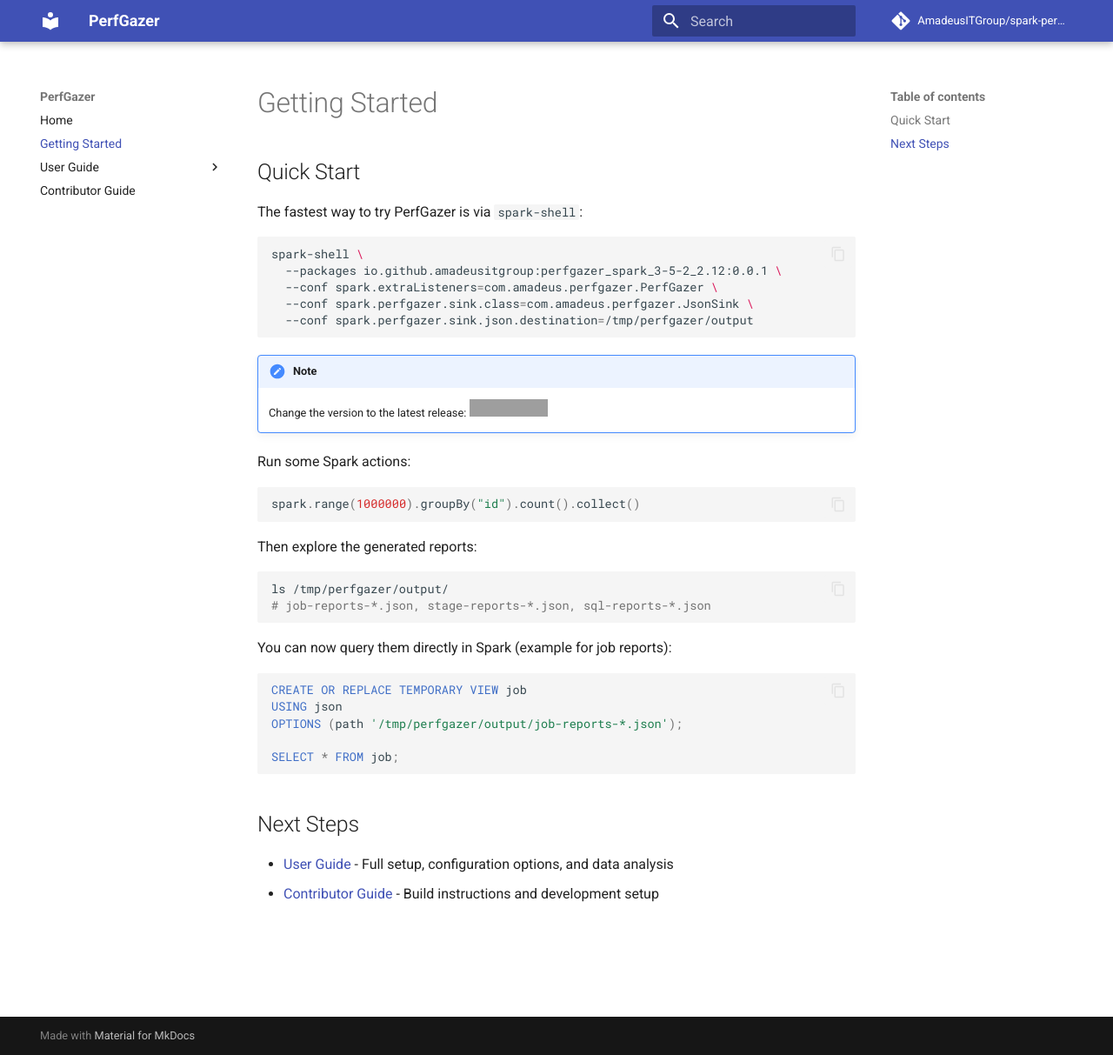
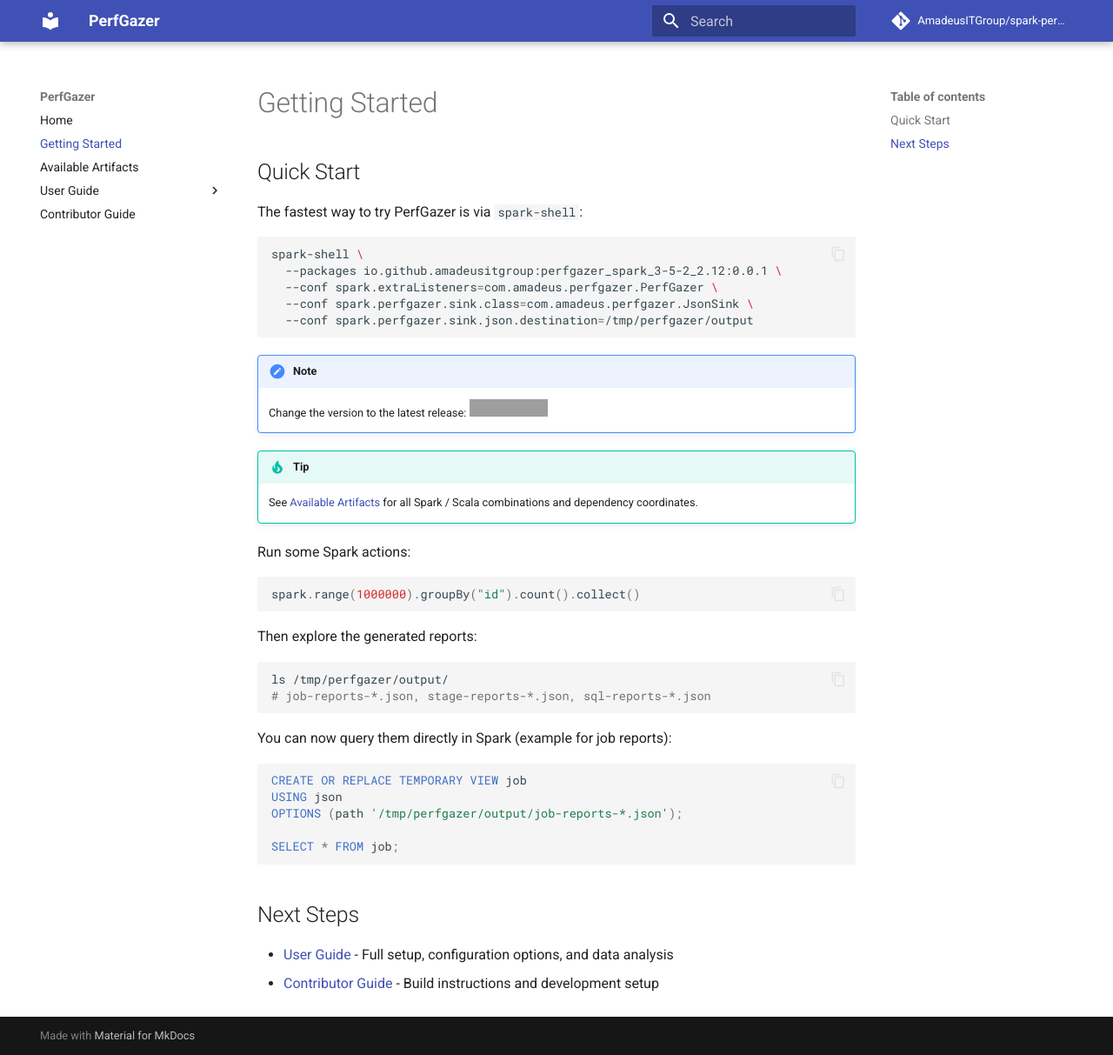
Before and after one commit to AmadeusITGroup/spark-perf-gazer, an MkDocs documentation site: the page built from docs/getting-started.md, in a window 1280 px wide and 1213 px high. Shown: the whole window at 87% size. Built offline with MkDocs 1.6.1 and Material for MkDocs 9.7.7, drawn with Linux system fonts in a browser that asks for light colours; comment, search, counter and statistics services are not loaded; the version menu is left out; grey boxes are pictures that could not be loaded.

Commit message:
Add auto-generated Available Artifacts page to MkDocs site
- Extract CI matrix into .github/artifact-matrix.json (single source of truth)
- Add scripts/generate-artifacts-md.sh to produce docs/artifacts.md
- Wire generation step into scripts/docs-build.sh
- Add Available Artifacts nav entry in mkdocs.yml with pymdownx.tabbed
- Link to artifacts page from getting-started.md
- Add docs/artifacts.md to .gitignore (generated file)
- Unify Scala 2.12 version to 2.12.20 across build and release workflows

```diff
--- a/docs/getting-started.md
+++ b/docs/getting-started.md
@@ -14,6 +14,9 @@
 
 !!! note
     Change the version to the latest release: ![GitHub Release](https://img.shields.io/github/v/release/AmadeusITGroup/spark-perf-gazer)
+
+!!! tip
+    See [Available Artifacts](https://AmadeusITGroup.github.io/spark-perf-gazer/artifacts/) for all Spark / Scala combinations and dependency coordinates.
 
 Run some Spark actions:
 
--- a/mkdocs.yml
+++ b/mkdocs.yml
@@ -16,6 +16,7 @@
 nav:
   - Home: index.md
   - Getting Started: getting-started.md
+  - Available Artifacts: artifacts.md
   - User Guide:
       - user_guide/index.md
       - Setup via Spark Properties: user_guide/setup_spark_properties.md
@@ -30,6 +31,8 @@
   - admonition
   - pymdownx.highlight
   - pymdownx.superfences
+  - pymdownx.tabbed:
+      alternate_style: true
 
 extra:
   version:
```
Also changed, not shown: 6 other files.
